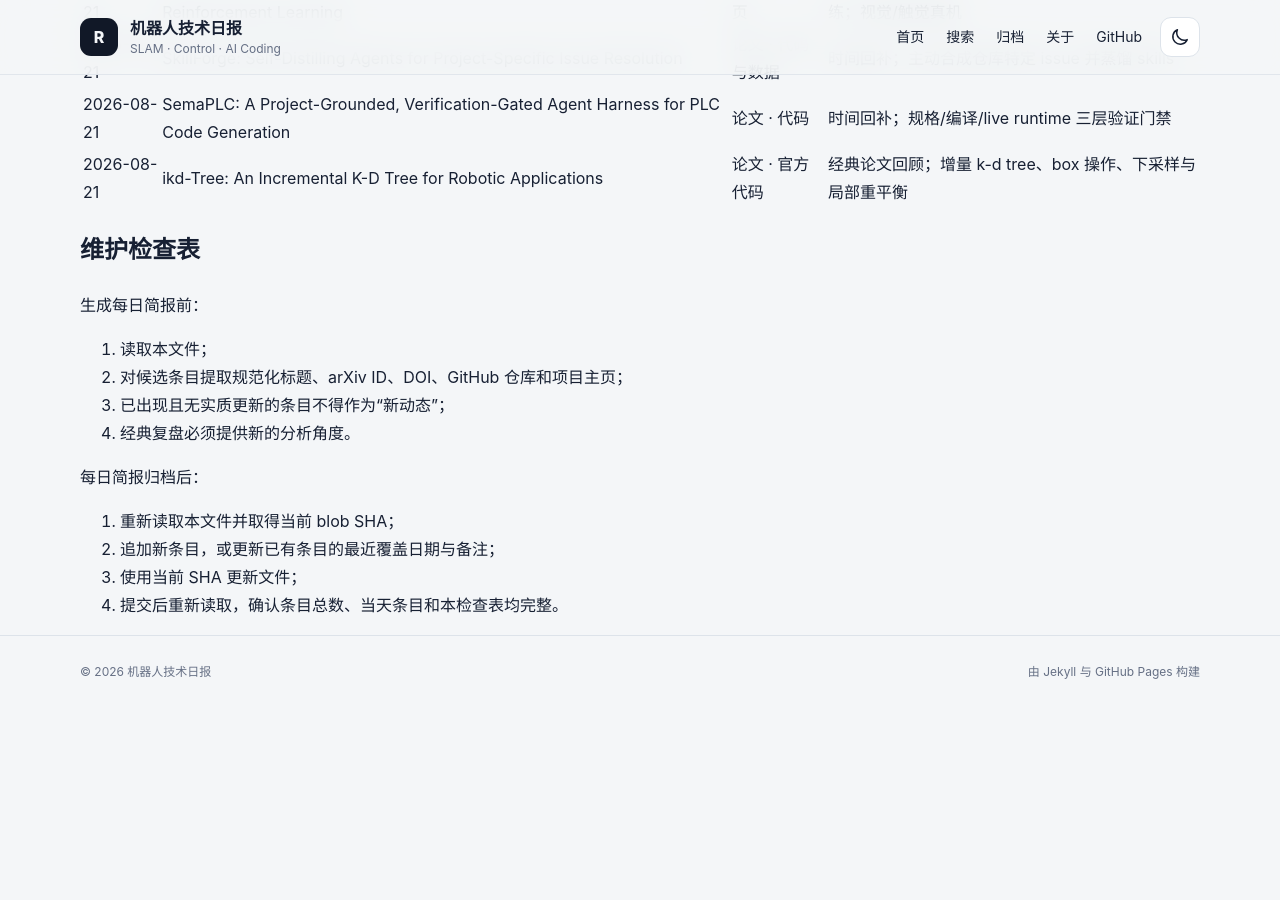
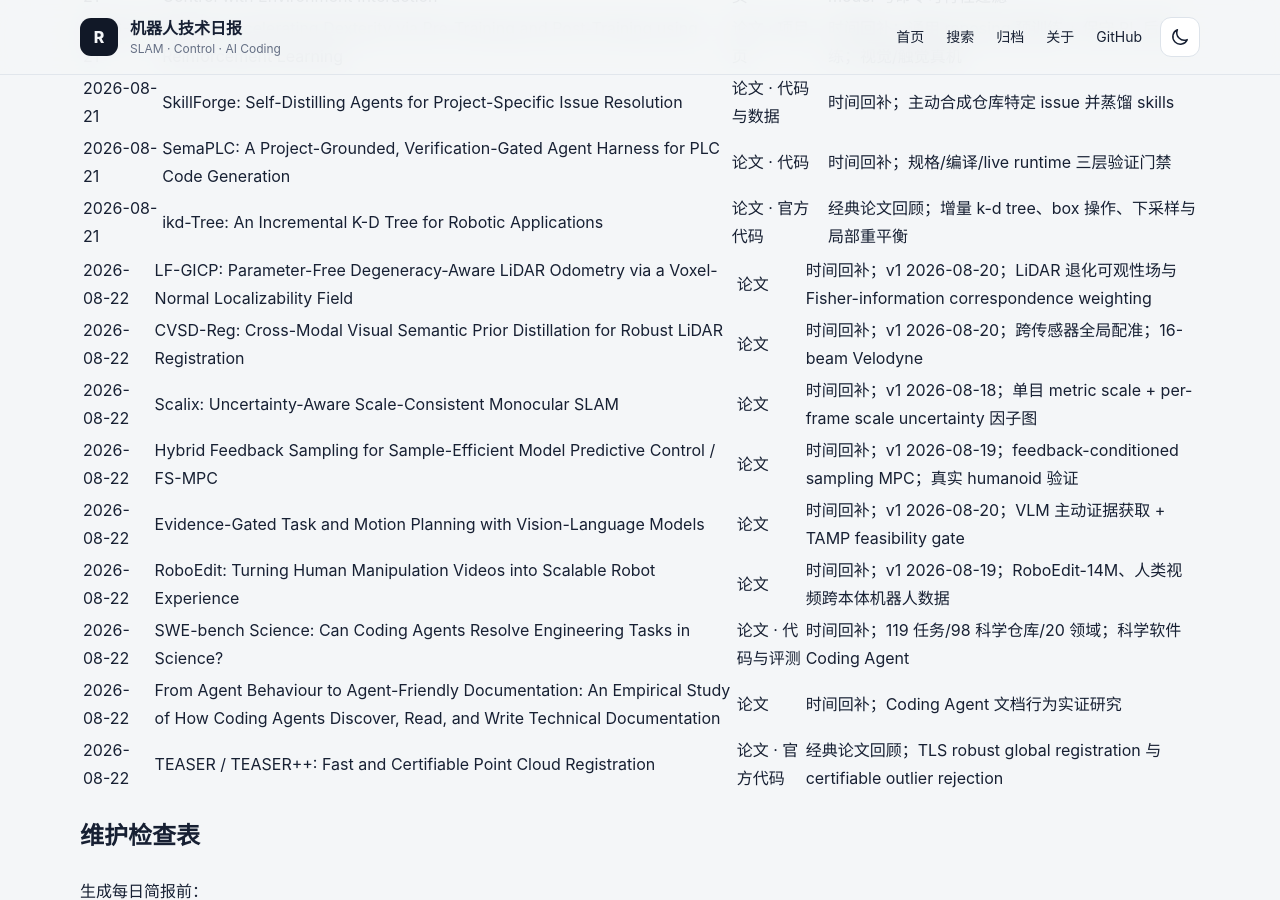
Before and after one commit to helywin/daily, a Jekyll site: the page built from robotics-brief-covered-items.md, in a window 1280 px wide and 900 px high, scrolled down 23751 px. Built offline with Jekyll 4.4.1, drawn with Linux system fonts in a browser that asks for light colours; our own code applies the rules of GitHub Pages for plain Markdown files; before the commit the page ends 24459 px from its top, so only the background shows below that; some of the changed text lies outside the part shown.

Commit message:
docs: update robotics brief coverage index for 2026-08-22

```diff
--- a/robotics-brief-covered-items.md
+++ b/robotics-brief-covered-items.md
@@ -1,6 +1,6 @@
 # 机器人技术简报已覆盖条目索引
 
-> 最后更新：2026-08-21（Asia/Shanghai）
+> 最后更新：2026-08-22（Asia/Shanghai）
 >
 > 用途：每日简报选题前强制查重。本文件保留全部历史条目的最近覆盖日期、规范标题、至少一个可直接访问的原始来源和必要备注。
 >
@@ -39,6 +39,8 @@
 > 2026-08-20 新增 8 条主动态与 1 条经典论文回顾，共 370 条；随后重新核验 arXiv 8 月 19 日公开列表并校正 6 条规范标题/来源，统计数不变。
 >
 > 2026-08-21 新增 8 条主动态与 1 条经典论文回顾，共 379 条。
+>
+> 2026-08-22 新增 8 条主动态与 1 条经典论文回顾，共 388 条。
 
 ## 已核验条目
 
@@ -429,6 +431,16 @@
 | 2026-08-21 | SemaPLC: A Project-Grounded, Verification-Gated Agent Harness for PLC Code Generation | [论文](https://arxiv.org/abs/2608.18565) · [代码](https://github.com/midea-ai/SemaPLC) | 时间回补；规格/编译/live runtime 三层验证门禁 |
 | 2026-08-21 | ikd-Tree: An Incremental K-D Tree for Robotic Applications | [论文](https://arxiv.org/abs/2102.10808) · [官方代码](https://github.com/hku-mars/ikd-Tree) | 经典论文回顾；增量 k-d tree、box 操作、下采样与局部重平衡 |
 
+| 2026-08-22 | LF-GICP: Parameter-Free Degeneracy-Aware LiDAR Odometry via a Voxel-Normal Localizability Field | [论文](https://arxiv.org/abs/2608.19522) | 时间回补；v1 2026-08-20；LiDAR 退化可观性场与 Fisher-information correspondence weighting |
+| 2026-08-22 | CVSD-Reg: Cross-Modal Visual Semantic Prior Distillation for Robust LiDAR Registration | [论文](https://arxiv.org/abs/2608.19536) | 时间回补；v1 2026-08-20；跨传感器全局配准；16-beam Velodyne |
+| 2026-08-22 | Scalix: Uncertainty-Aware Scale-Consistent Monocular SLAM | [论文](https://arxiv.org/abs/2608.17553) | 时间回补；v1 2026-08-18；单目 metric scale + per-frame scale uncertainty 因子图 |
+| 2026-08-22 | Hybrid Feedback Sampling for Sample-Efficient Model Predictive Control / FS-MPC | [论文](https://arxiv.org/abs/2608.19443) | 时间回补；v1 2026-08-19；feedback-conditioned sampling MPC；真实 humanoid 验证 |
+| 2026-08-22 | Evidence-Gated Task and Motion Planning with Vision-Language Models | [论文](https://arxiv.org/abs/2608.20084) | 时间回补；v1 2026-08-20；VLM 主动证据获取 + TAMP feasibility gate |
+| 2026-08-22 | RoboEdit: Turning Human Manipulation Videos into Scalable Robot Experience | [论文](https://arxiv.org/abs/2608.18948) | 时间回补；v1 2026-08-19；RoboEdit-14M、人类视频跨本体机器人数据 |
+| 2026-08-22 | SWE-bench Science: Can Coding Agents Resolve Engineering Tasks in Science? | [论文](https://arxiv.org/abs/2608.19799) · [代码与评测](https://github.com/OpenMOSS/SWE-bench-Science) | 时间回补；119 任务/98 科学仓库/20 领域；科学软件 Coding Agent |
+| 2026-08-22 | From Agent Behaviour to Agent-Friendly Documentation: An Empirical Study of How Coding Agents Discover, Read, and Write Technical Documentation | [论文](https://arxiv.org/abs/2608.20195) | 时间回补；Coding Agent 文档行为实证研究 |
+| 2026-08-22 | TEASER / TEASER++: Fast and Certifiable Point Cloud Registration | [论文](https://arxiv.org/abs/2001.07715) · [官方代码](https://github.com/MIT-SPARK/TEASER-plusplus) | 经典论文回顾；TLS robust global registration 与 certifiable outlier rejection |
+
 ## 维护检查表
 
 生成每日简报前：
```
